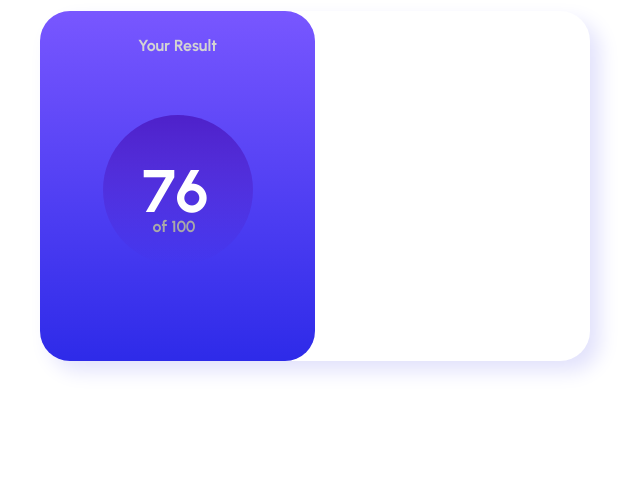
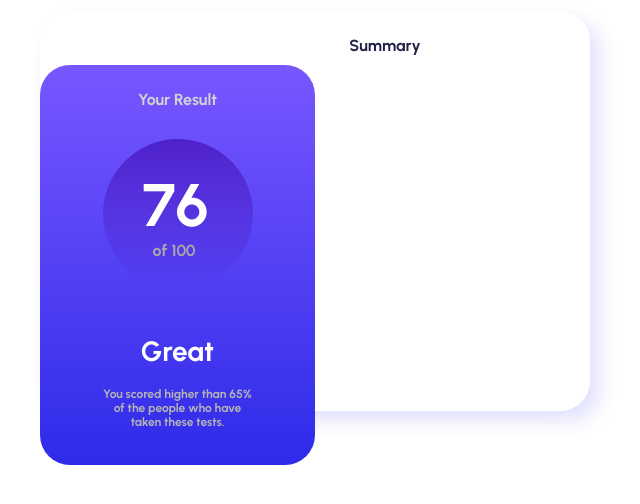
Before and after one commit to attaliab/webdev, a plain HTML site: page index.html in a window 1280 px wide. Shown: the whole page, without its empty margins (325-965 px from the left). Drawn offline with Linux system fonts and the light colour scheme.

Commit message:
added summary area

```diff
--- a/index.html
+++ b/index.html
@@ -8,12 +8,23 @@
     <title>Results Summary</title>
 </head>
 <body>
-    <div id="summary-box">
+    <div id="whole">
+
+        <div class="summary-box">
+            <h1 id="summary">Summary</h1>
+            <div class="colorful-results" id="reaction"></div>
+            <div class="colorful-results" id="memory"></div>
+            <div class="colorful-results" id="verbal"></div>
+            <div class="colorful-results" id="visual"></div>
+        </div>
+
         <div class="result-box">
             <h1>Your Result</h1>
             <div class="circle">
                 <p id="number">76</p>
                 <p id="onehundred">of 100</p>
+                <h1 id="great">Great</h1>
+                <p id="score">You scored higher than 65% of the people who have taken these tests.</p>
             </div>
         </div>
     </div>
--- a/style.css
+++ b/style.css
@@ -1,20 +1,26 @@
 @import url('https://fonts.googleapis.com/css2?family=Urbanist:wght@700&display=swap');
 
 .result-box {
-    height: 350px;
+    height: 400px;
     width: 275px;
     background-image: linear-gradient(hsl(252, 100%, 67%), hsl(241, 81%, 54%));
     border-radius: 30px;
     flex-direction: column;
 }
 
-#summary-box {
+#whole {
     background-color: white;
     border-radius: 30px;
     width: 550px;
-    height: 350px;
+    height: 400px;
     box-shadow: 10px 10px 20px rgb(226, 226, 252);
     margin: 0 auto;
+}
+
+#summary {
+    position: relative;
+    left: 70px;
+    color: rgb(33, 33, 74);
 }
 
 h1 {
@@ -33,6 +39,8 @@ h1 {
     display: block;
     margin-left: auto;
     margin-right: auto;
+    position: relative;
+    bottom: 30px;
 }
 
 p {
@@ -45,7 +53,7 @@ p {
     color: white;
     justify-content: center;
     position: relative;
-    top: 40px;
+    top: 30px;
     left: 40px;
 }
 
@@ -55,3 +63,14 @@ p {
     bottom: 30px;
     left: 50px;
 }
+
+#great {
+    color: white;
+    font-size: 28px;
+}
+
+#score {
+    color: rgb(180, 180, 180);
+    font-size: 12px;
+    text-align: center;
+}
```
